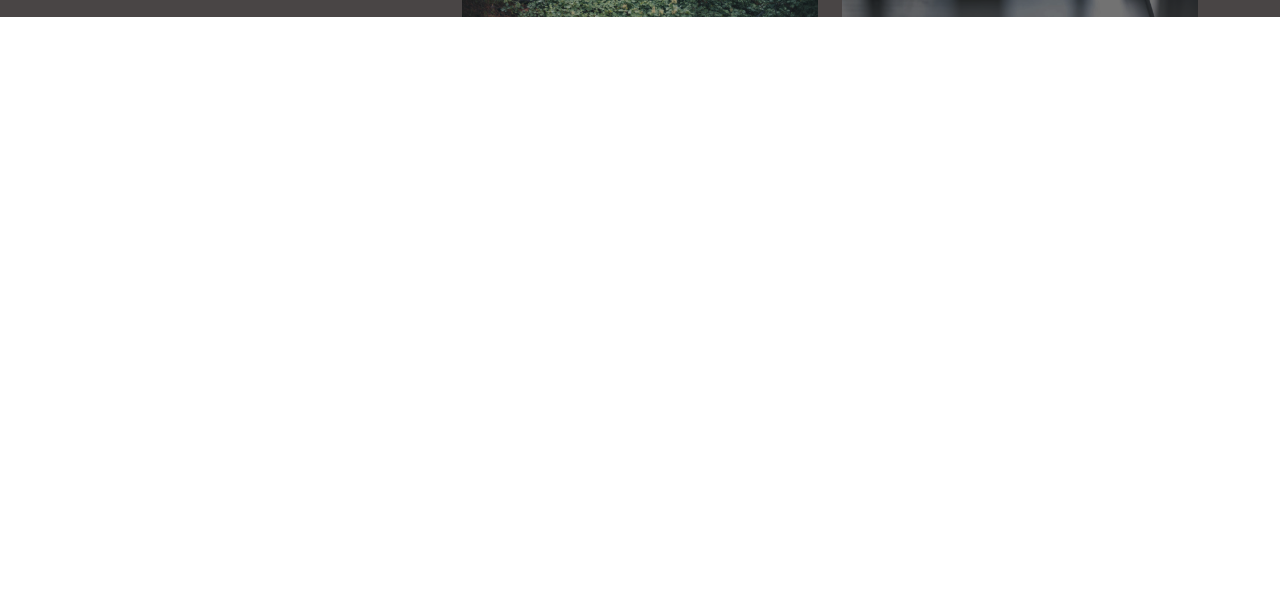
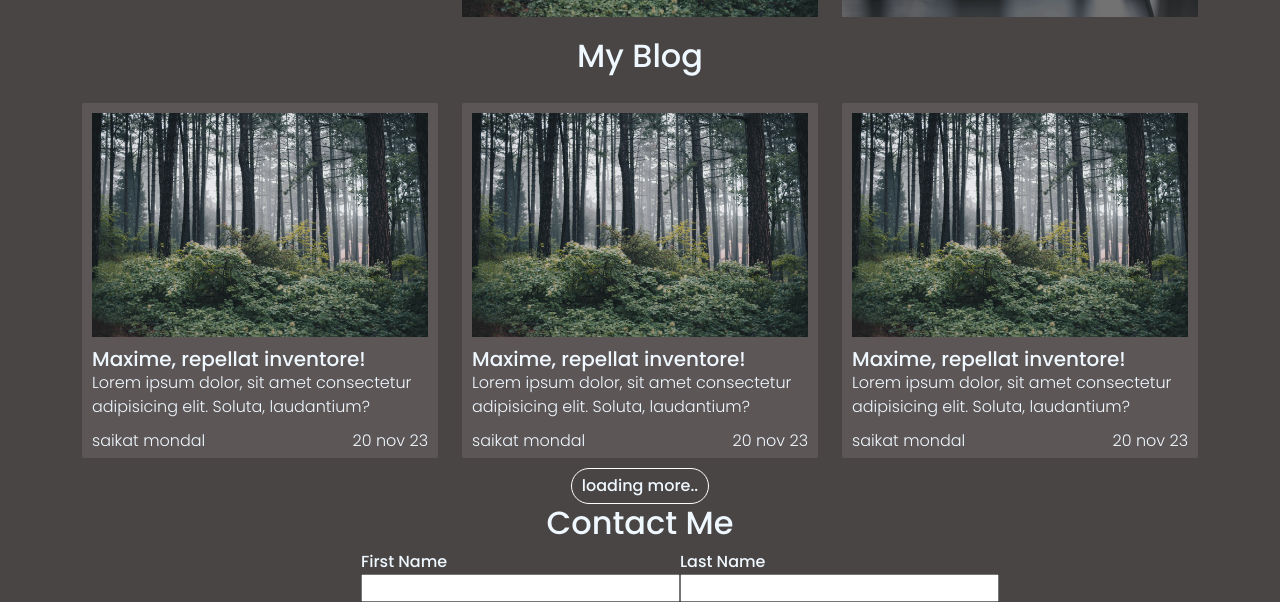
Before and after one commit to codingbysaikat/saikatmondal.me, a plain HTML site: page index.html in a window 1280 px wide. Shown: the part 1789-2391 px from the top of the page. Before the commit the page ends 1806 px from the top, so only its background shows below. Drawn offline with nearby package versions, Linux system fonts and the light colour scheme.

Commit message:
update again

```diff
--- a/css/style.css
+++ b/css/style.css
@@ -14,9 +14,12 @@ li{
 a{
     text-decoration: none !important;
 }
+:root{
+    --main-bg:#494545;
+}
 /* nav css **/
 .navbar{
-    background: #494545 !important;
+    background: var(--main-bg) !important;
     overflow: auto;
 }
 .navbar ul>li{
@@ -53,7 +56,7 @@ padding-inline: 10px;
     border: none;
 }
 .about{
-    background: #494545;
+    background: var(--main-bg);
 }
 .about h2{
     text-align: center;
@@ -85,6 +88,7 @@ padding-inline: 10px;
     width: 70px;
     padding-inline: 10px;
 }
+/* My skill*/
 .my-skill{
     background: url('/images/Group\ 4.png'), lightgray 0px -47.083px / 100% 112.971% no-repeat;
     background-size: cover;
@@ -133,6 +137,7 @@ width: 50%;
     animation-duration: 5s;
     animation-timing-function: ease-out;
 }
+/*My protfilo*/
 .protfolio{
     background: #494545;
 }
@@ -215,3 +220,75 @@ width: 50%;
 .img-show{
     display: flex !important;
 }
+/* My Blog Css start here*/
+.my-blog{
+    background: var(--main-bg);
+}
+.myblog-tittle{
+    text-align: center;
+    padding-block: 20px;
+}
+.bl-single-card{
+    background: #5C5656;
+    border-radius: 2px;
+    padding-inline: 10px;
+
+}
+.thumbnail-box{
+    padding-block: 10px;
+}
+.thumbnail{
+    width: 100%;
+    height: 100%;
+}
+.bl-tittle{
+    text-align: left;
+    margin: 0;
+}
+.excerpt{
+    font-weight: 300;
+    margin-bottom: 10px;
+
+}
+.meta-data{
+    display: flex;
+    justify-content: space-between;
+    font-weight: 200;
+    margin-bottom: 5px;
+    padding-bottom: 5px;
+}
+.author-name ,.post-date{
+    margin: 0;
+}
+/* loading btn css */
+.loading-btn{
+    background: transparent;
+    border: 1px solid #fff;
+    display: flex;
+    width: fit-content;
+    justify-content: center;
+    text-align: center;
+    margin-inline: auto;
+    margin-top:5px;
+    padding-block: 5px;
+    padding-inline: 10px;
+    border-radius: 30px;
+}
+/* contact form css */
+.contact-form{
+    background: var(--main-bg);
+
+
+}
+.main-form{
+    width: 50%;
+    margin: auto;
+
+}
+.ct-tittle{
+    text-align: center;
+}
+.full-name{
+    display: flex;
+    justify-content: space-around;
+}
--- a/index.html
+++ b/index.html
@@ -347,12 +347,85 @@
       </div>
     </div>
   </div>
+  <!--My Blog Start here-->
+  <div class="my-blog">
+    <div class="container">
+      <h2 class="myblog-tittle">My Blog</h2>
+      <div class="row bl-card">
+        <div class="col-md-4">
+          <div class="col-md-12 bl-single-card">
+            <div class="thumbnail-box">
+              <img src="./images/pexels-vera-silkina-12910529.jpg" alt="" class="thumbnail">
+            </div>
+            <h5 class="bl-tittle"> Maxime, repellat inventore!</h5>
+            <p class="excerpt"> Lorem ipsum dolor, sit amet consectetur adipisicing elit. Soluta, laudantium?</p>
+            <div class="meta-data">
+              <p class="author-name">saikat mondal</p>
+              <p class="post-date">20 nov 23</p>
+            </div>
+          </div>
+        </div>
+        <div class="col-md-4">
+          <div class="col-md-12 bl-single-card">
+            <div class="thumbnail-box">
+              <img src="./images/pexels-vera-silkina-12910529.jpg" alt="" class="thumbnail">
+            </div>
+            <h5 class="bl-tittle"> Maxime, repellat inventore!</h5>
+            <p class="excerpt"> Lorem ipsum dolor, sit amet consectetur adipisicing elit. Soluta, laudantium?</p>
+            <div class="meta-data">
+              <p class="author-name">saikat mondal</p>
+              <p class="post-date">20 nov 23</p>
+            </div>
+          </div>
+        </div>
+        <div class="col-md-4">
+          <div class="col-md-12 bl-single-card">
+            <div class="thumbnail-box">
+              <img src="./images/pexels-vera-silkina-12910529.jpg" alt="" class="thumbnail">
+            </div>
+            <h5 class="bl-tittle"> Maxime, repellat inventore!</h5>
+            <p class="excerpt"> Lorem ipsum dolor, sit amet consectetur adipisicing elit. Soluta, laudantium?</p>
+            <div class="meta-data">
+              <p class="author-name">saikat mondal</p>
+              <p class="post-date">20 nov 23</p>
+            </div>
+          </div>
+      </div>
+    </div>
+    <!--loading more btn-->
+    <a href="#" class="loading-btn">loading more..</a>
+  </div>
+  </div>
+  <!-- my blog end here -->
+  <!-- contact form start here -->
+  <div class="contact-form">
+    <div class="container">
+      <h2 class="ct-tittle">Contact Me</h2>
+      <form action="" class="main-form">
+        <div class="full-name">
+          <div class="input-box">
+            <label for="first-name">First Name</label><br>
+            <input type="text" name="first-name">
+        </div>
+        <div class="input-box">
+          <label for="first-name">Last Name</label><br>
+          <input type="text"name="last-name">
+        </div>
+        </div>
+
+      </form>
+    </div>
+  </div>
   <script src="https://ajax.googleapis.com/ajax/libs/jquery/3.7.1/jquery.min.js"></script>
   <!-- <script src="https://code.jquery.com/jquery-3.2.1.slim.min.js" integrity="sha384-KJ3o2DKtIkvYIK3UENzmM7KCkRr/rE9/Qpg6aAZGJwFDMVNA/GpGFF93hXpG5KkN" crossorigin="anonymous"></script> -->
   <script src="https://unpkg.com/typed.js@2.0.16/dist/typed.umd.js"></script>
   <script src="js/mian.js"></script>
-  <script src="https://cdn.jsdelivr.net/npm/popper.js@1.12.9/dist/umd/popper.min.js" integrity="sha384-ApNbgh9B+Y1QKtv3Rn7W3mgPxhU9K/ScQsAP7hUibX39j7fakFPskvXusvfa0b4Q" crossorigin="anonymous"></script>
-  <script src="https://cdn.jsdelivr.net/npm/bootstrap@4.0.0/dist/js/bootstrap.min.js" integrity="sha384-JZR6Spejh4U02d8jOt6vLEHfe/JQGiRRSQQxSfFWpi1MquVdAyjUar5+76PVCmYl" crossorigin="anonymous"></script>
+  <script src="https://cdn.jsdelivr.net/npm/popper.js@1.12.9/dist/umd/popper.min.js"
+    integrity="sha384-ApNbgh9B+Y1QKtv3Rn7W3mgPxhU9K/ScQsAP7hUibX39j7fakFPskvXusvfa0b4Q"
+    crossorigin="anonymous"></script>
+  <script src="https://cdn.jsdelivr.net/npm/bootstrap@4.0.0/dist/js/bootstrap.min.js"
+    integrity="sha384-JZR6Spejh4U02d8jOt6vLEHfe/JQGiRRSQQxSfFWpi1MquVdAyjUar5+76PVCmYl"
+    crossorigin="anonymous"></script>
 
 </body>
 
```
Lines whose indentation alone changed are shown as unchanged.
